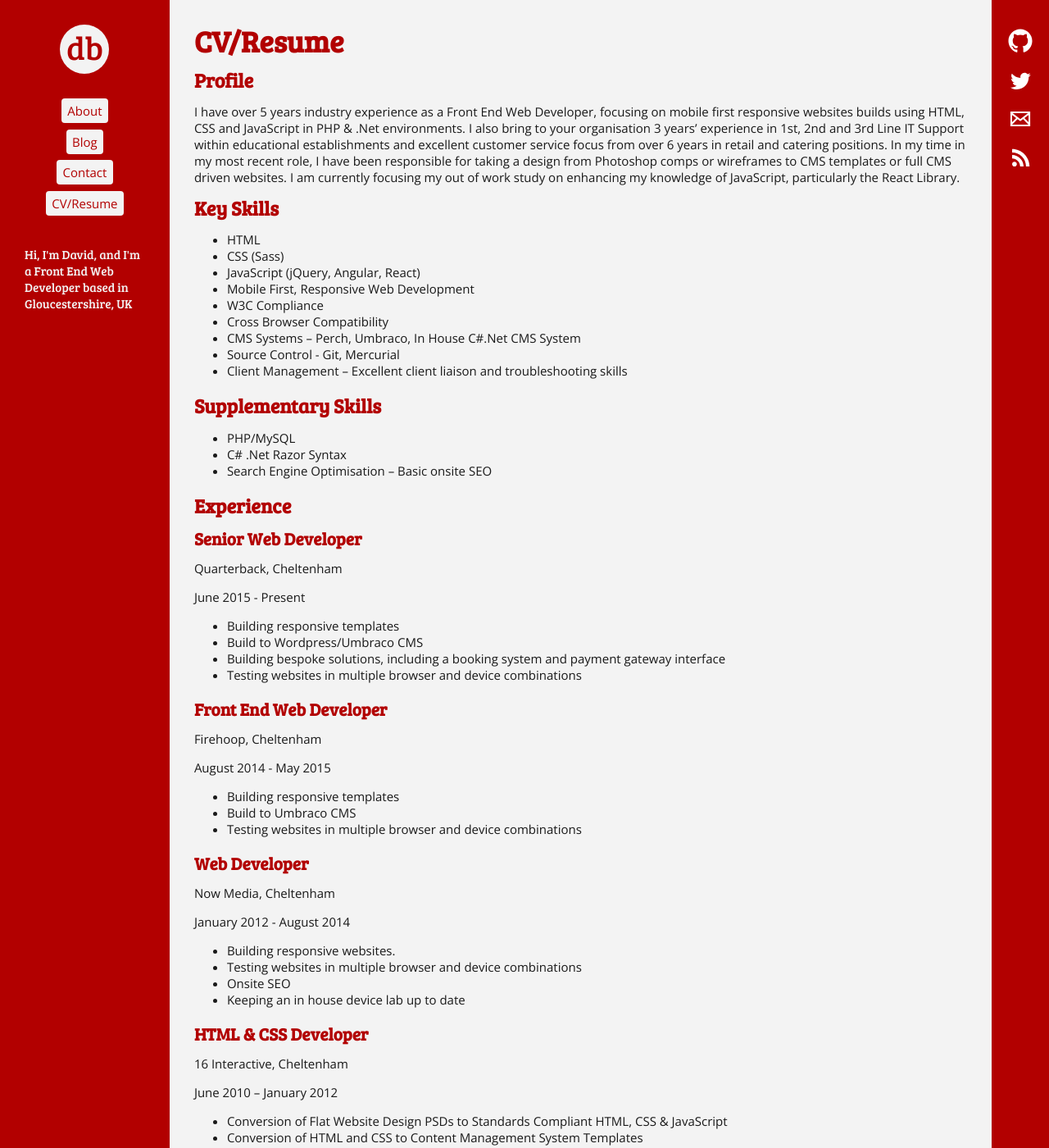
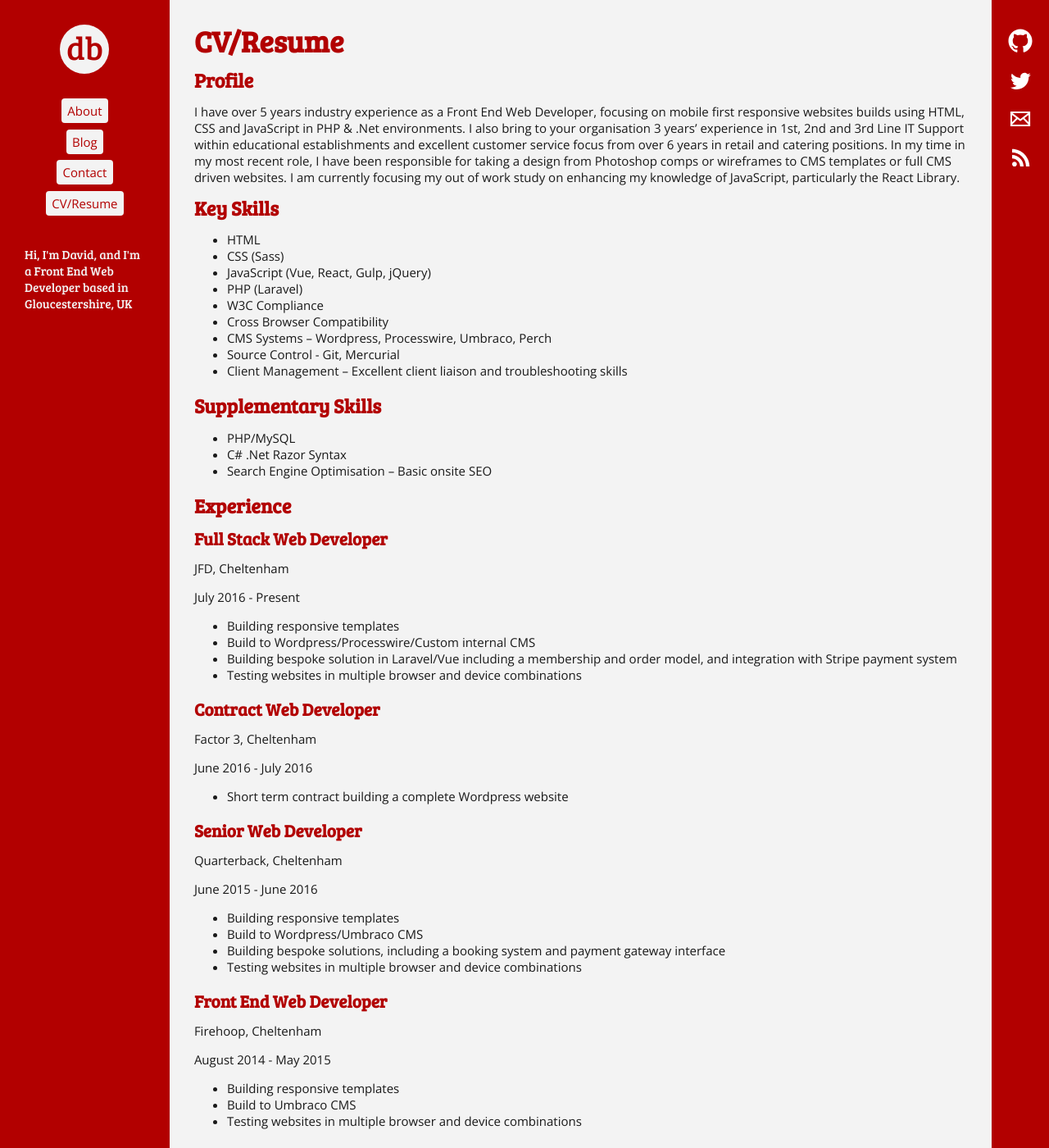
Before and after one commit to davebeesley/davebeesley.github.io, a Jekyll site: the page built from cv-resume/index.md, in a window 1280 px wide and 1400 px high. Shown: the whole window at 82% size. Built offline with Jekyll 4.4.1, drawn with Linux system fonts in a browser that asks for light colours; comment, search, counter and statistics services are not loaded; some of the changed text lies outside the part shown.

Commit message:
Update CV after successful Laravel project

```diff
--- a/cv-resume/index.md
+++ b/cv-resume/index.md
@@ -11,11 +11,11 @@ I have over 5 years industry experience as a Front End Web Developer, focusing o
 ## Key Skills
 - HTML
 - CSS (Sass)
-- JavaScript (jQuery, Angular, React)
-- Mobile First, Responsive Web Development
+- JavaScript (Vue, React, Gulp, jQuery)
+- PHP (Laravel)
 - W3C Compliance
 - Cross Browser Compatibility
-- CMS Systems – Perch, Umbraco, In House C#.Net CMS System
+- CMS Systems – Wordpress, Processwire, Umbraco, Perch
 - Source Control - Git, Mercurial
 - Client Management – Excellent client liaison and troubleshooting skills
 
@@ -26,10 +26,27 @@ I have over 5 years industry experience as a Front End Web Developer, focusing o
 
 ## Experience
 
+### Full Stack Web Developer
+JFD, Cheltenham
+
+July 2016 - Present
+
+- Building responsive templates
+- Build to Wordpress/Processwire/Custom internal CMS
+- Building bespoke solution in Laravel/Vue including a membership and order model, and integration with Stripe payment system
+- Testing websites in multiple browser and device combinations
+
+### Contract Web Developer
+Factor 3, Cheltenham
+
+June 2016 - July 2016
+
+- Short term contract building a complete Wordpress website
+
 ### Senior Web Developer
 Quarterback, Cheltenham
 
-June 2015 - Present
+June 2015 - June 2016
 
 - Building responsive templates
 - Build to Wordpress/Umbraco CMS
```
Also changed, not shown: other parts of cv-resume/index.md (+0 -2 lines).
